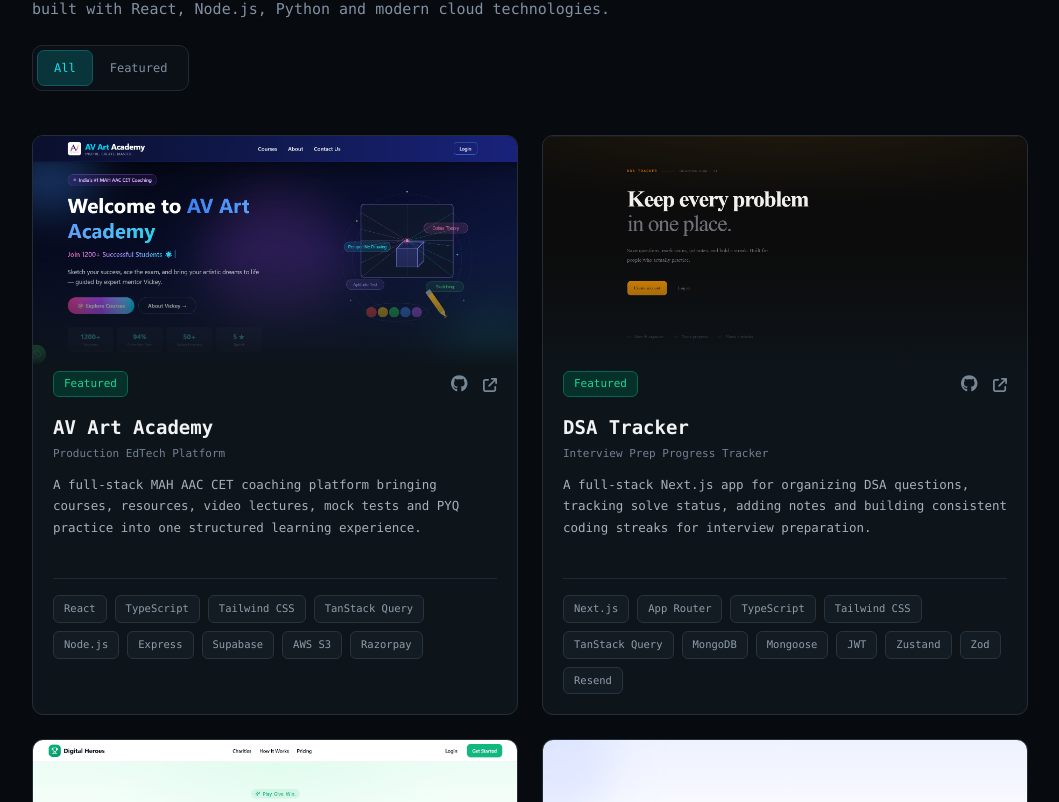
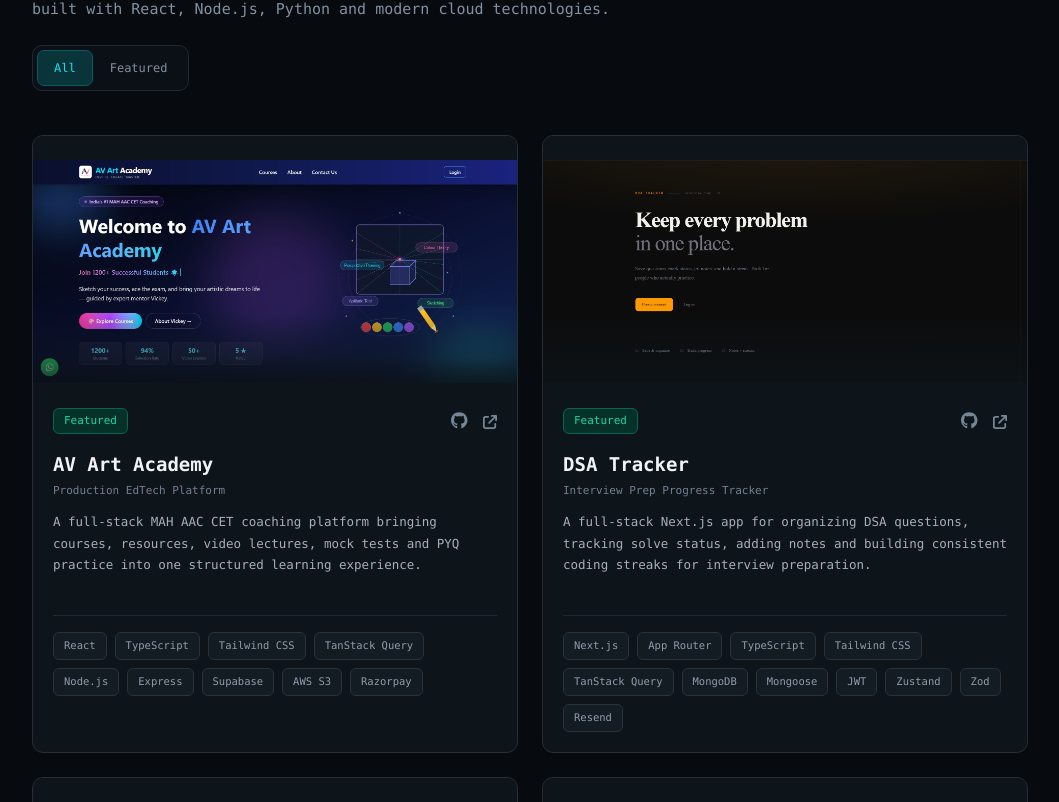
Before and after one commit to rahul-kapgate/My-Protfolio, a React (Vite) app: page / in a window 1280 px wide. Shown: the part 1098-1900 px from the top of the page, without its empty margins (110-1169 px from the left). Built offline with nearby package versions, Linux system fonts and the light colour scheme.

Commit message:
feat: update ProjectCard component styling for improved image display and layout

```diff
--- a/src/components/Projects.jsx
+++ b/src/components/Projects.jsx
@@ -230,31 +230,33 @@
     >
       {/* PROJECT IMAGE */}
 
-      <div className="relative h-[235px] overflow-hidden bg-[#12191f]">
+      {/* PROJECT IMAGE */}
+      <div className="relative w-full overflow-hidden bg-[#0d141a] aspect-video">
         <img
           src={project.image}
-          alt={project.title}
+          alt={`${project.title} project preview`}
+          loading="lazy"
           className="
       h-full
       w-full
-            object-cover
-            object-top
-            transition
+      object-contain
+      transition-transform
       duration-500
-            group-hover:scale-[1.02]
+      group-hover:scale-[1.01]
     "
         />
 
-        {/* same fade effect as screenshot */}
+        {/* subtle fade into card */}
         <div
           className="
       pointer-events-none
       absolute
-            inset-0
-            bg-gradient-to-b
-            from-transparent
-            via-transparent
-            to-[#0d141a]
+      inset-x-0
+      bottom-0
+      h-[35%]
+      bg-gradient-to-t
+      from-[#0d141a]
+      to-transparent
     "
         />
       </div>
```
Lines whose indentation alone changed are shown as unchanged.
